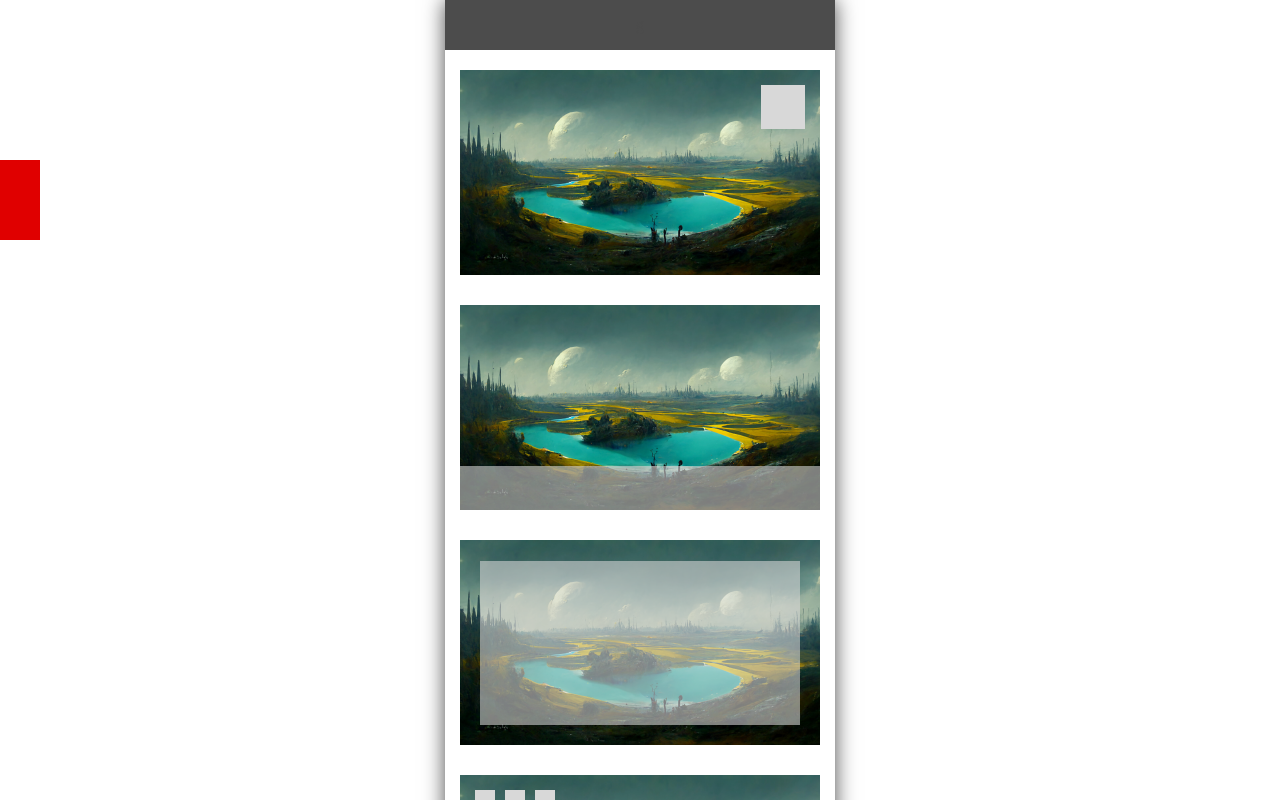
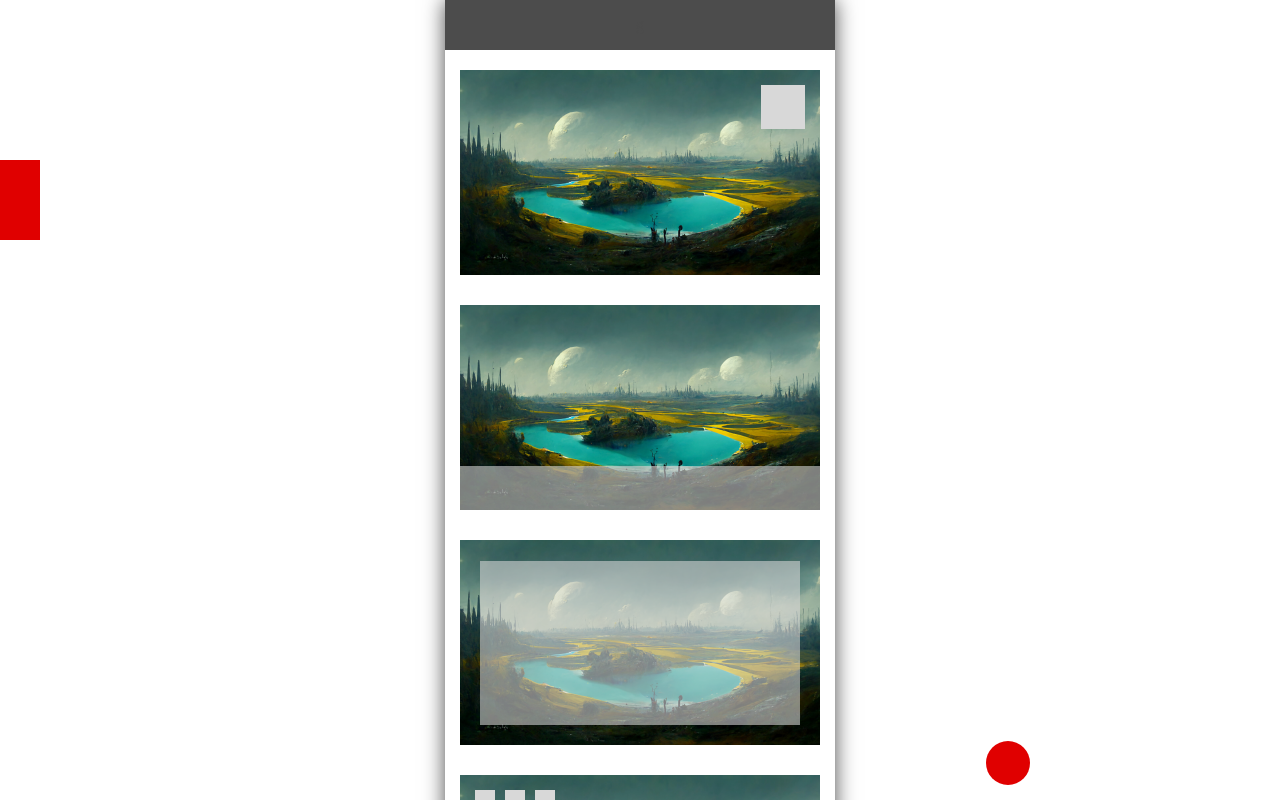
Before and after one commit to GLucile/position-1, a website built with Parcel: page src/index.html in a window 1280 px wide. Shown: the top 800 px of the page. Built offline with nearby package versions, Linux system fonts and the light colour scheme.

Commit message:
Code css red dot

```diff
--- a/src/css/main.css
+++ b/src/css/main.css
@@ -49,6 +49,7 @@
 
 body {
   box-shadow: 0px 0px 20px #4C4C4C;
+  padding-bottom: 70px;
 }
 
 .top-wall {
@@ -184,3 +185,14 @@
   bottom: 15px;
   right: 5px;
 }
+
+.dot {
+  height: 44px;
+  width: 44px;
+  background-color: #E00000;
+  border-radius: 50%;
+  display: inline-block;
+  position: fixed;
+  bottom: 15px;
+  right: 250px;
+}
--- a/src/index.html
+++ b/src/index.html
@@ -36,7 +36,7 @@
       <img src="./img/image.webp" alt="lake">
       <div class="little-banner lb-2"></div>
     </div>
-    <div class="circle-red"></div>
+    <span class="dot"></span>
     <script src="js/main.js" type="module"></script>
   </body>
 </html>
```
